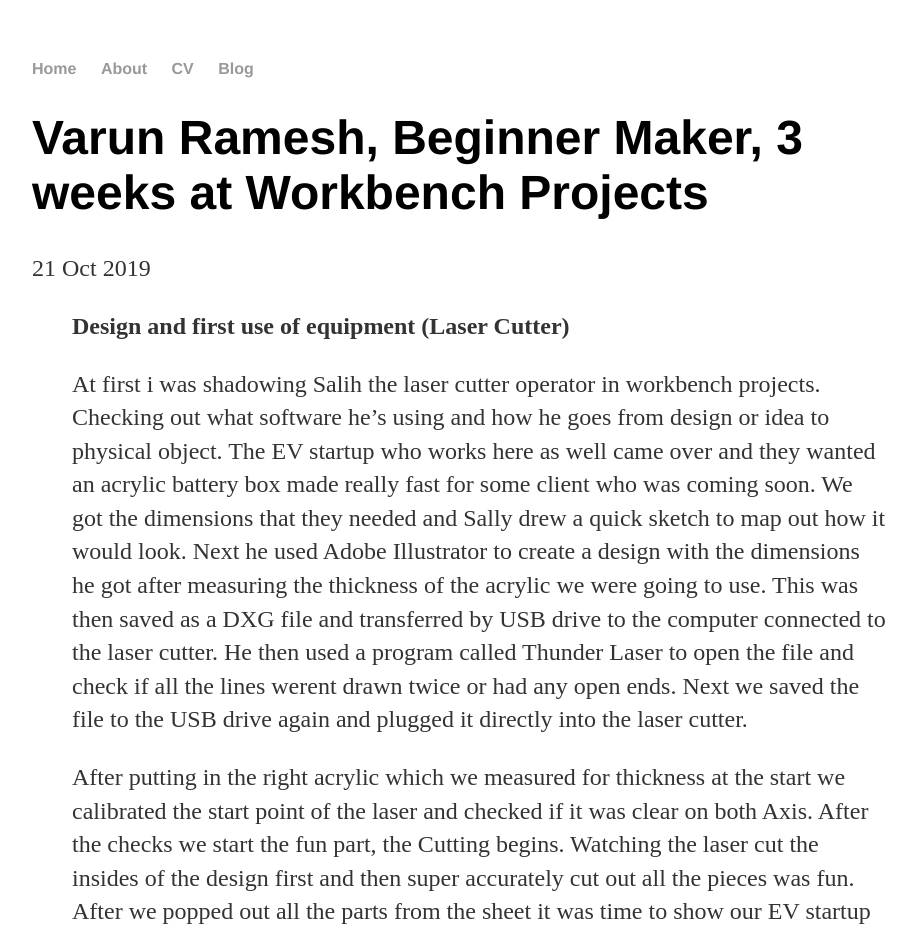
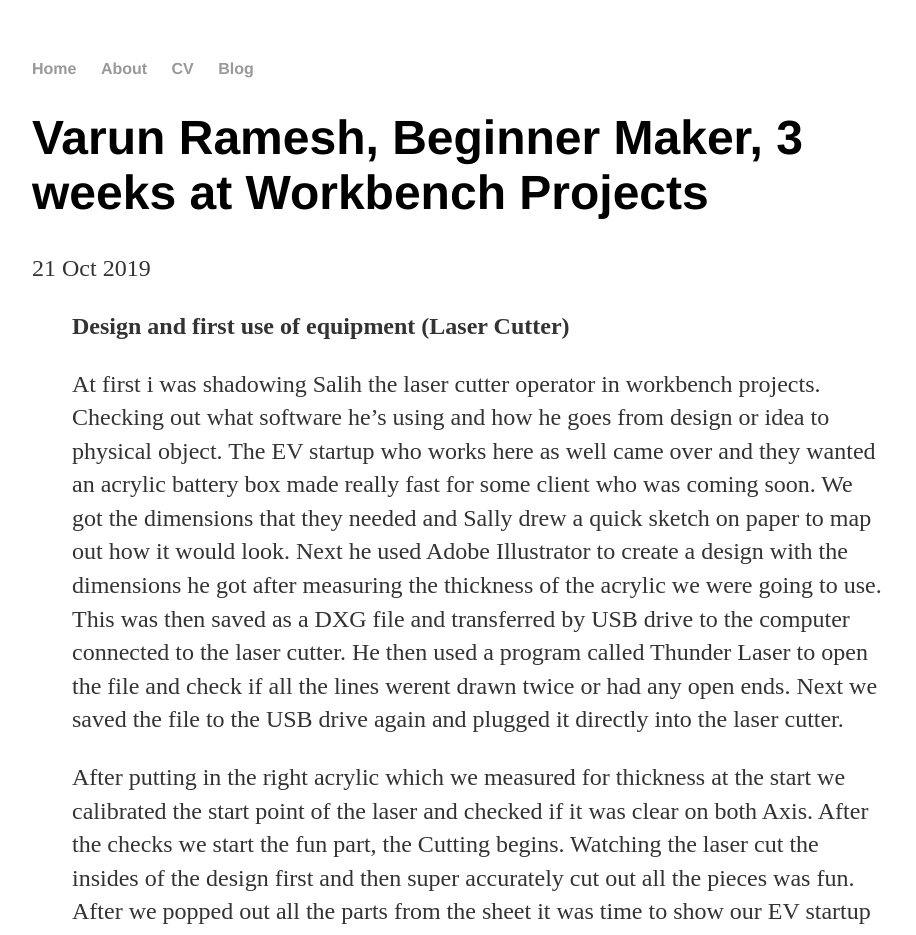
Before and after one commit to Varunversion1/Varunversion1.github.io, a Jekyll site: the page built from _posts/2019-10-21-varun-third-week.md, in a window 1280 px wide and 1400 px high. Shown: the top 935 px of the window, without its empty margins (160-1076 px from the left). Built offline with Jekyll 4.4.1, drawn with Linux system fonts in a browser that asks for light colours; some of the changed text lies outside the part shown.

Commit message:
Update 2019-10-21-varun-third-week.md

```diff
--- a/_posts/2019-10-21-varun-third-week.md
+++ b/_posts/2019-10-21-varun-third-week.md
@@ -6,7 +6,7 @@
 >
 >**Design and first use of equipment (Laser Cutter)**
 >
->At first i was shadowing Salih the laser cutter operator in workbench projects. Checking out what software he's using and how he goes from design or idea to physical object. The EV startup who works here as well came over and they wanted an acrylic battery box made really fast for some client who  was coming soon. We got the dimensions that they needed and Sally drew a quick sketch to map out how it would look. Next he used Adobe Illustrator to create a design with the dimensions he got after measuring the thickness of the acrylic we were going to use. This was then saved as a DXG file and transferred by USB drive to the computer connected to the laser cutter. He then used a program called Thunder Laser to open the file and check if all the lines werent drawn twice or had any open ends. Next we saved the file to the USB drive again and plugged it directly into the laser cutter.
+>At first i was shadowing Salih the laser cutter operator in workbench projects. Checking out what software he's using and how he goes from design or idea to physical object. The EV startup who works here as well came over and they wanted an acrylic battery box made really fast for some client who  was coming soon. We got the dimensions that they needed and Sally drew a quick sketch on paper to map out how it would look. Next he used Adobe Illustrator to create a design with the dimensions he got after measuring the thickness of the acrylic we were going to use. This was then saved as a DXG file and transferred by USB drive to the computer connected to the laser cutter. He then used a program called Thunder Laser to open the file and check if all the lines werent drawn twice or had any open ends. Next we saved the file to the USB drive again and plugged it directly into the laser cutter.
 >
 >After putting in the right acrylic which we measured for thickness at the start we calibrated the start point of the laser and checked if it was clear on both Axis. After the checks we start the fun part, the Cutting begins. Watching the laser cut the insides of the design first and then super accurately cut out all the pieces was fun. After we popped out all the parts from the sheet it was time to show our EV startup how it looked by assembling it at first with just sticking the pieces together.
 >
```
Also changed, not shown: other parts of _posts/2019-10-21-varun-third-week.md (+1 -1 lines).
